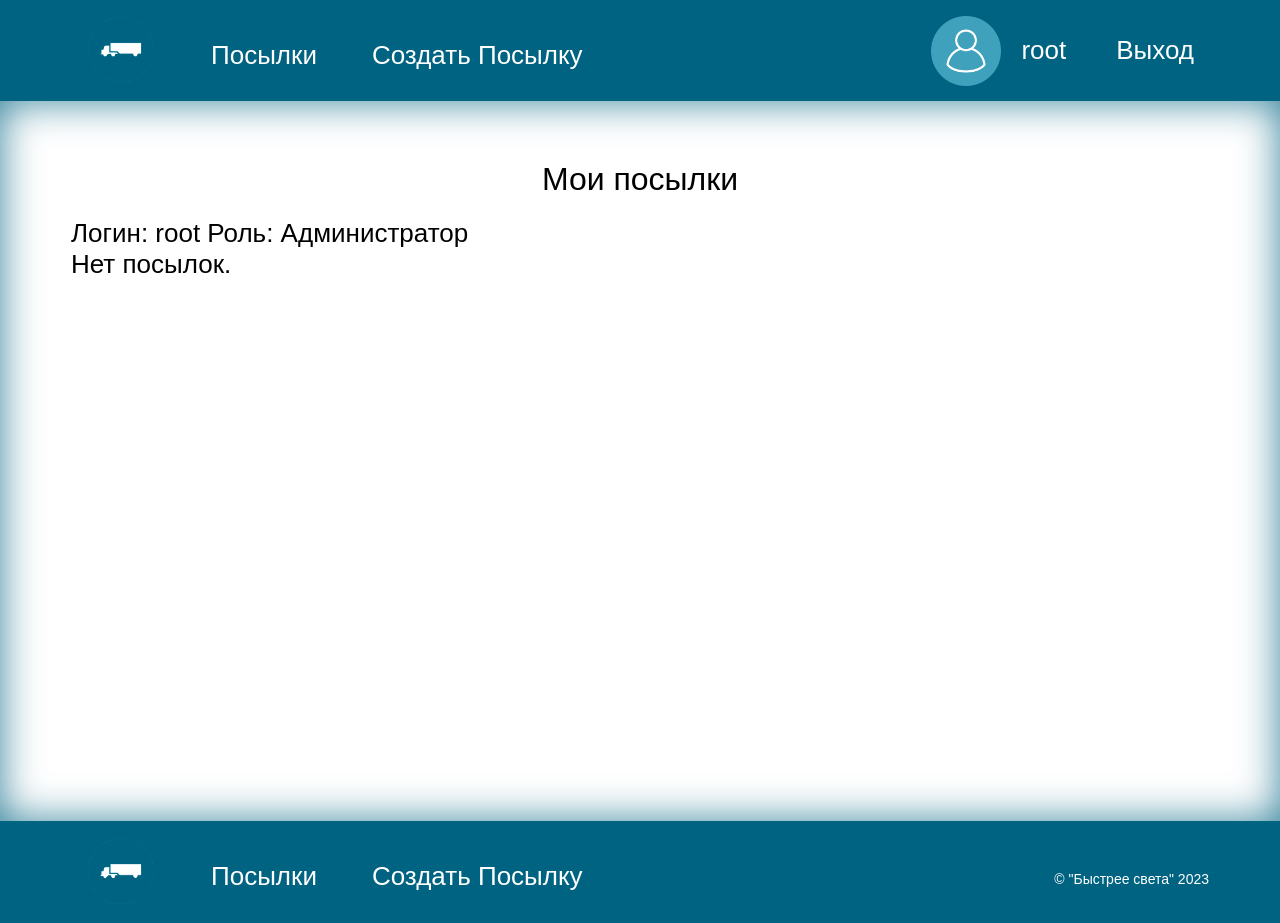
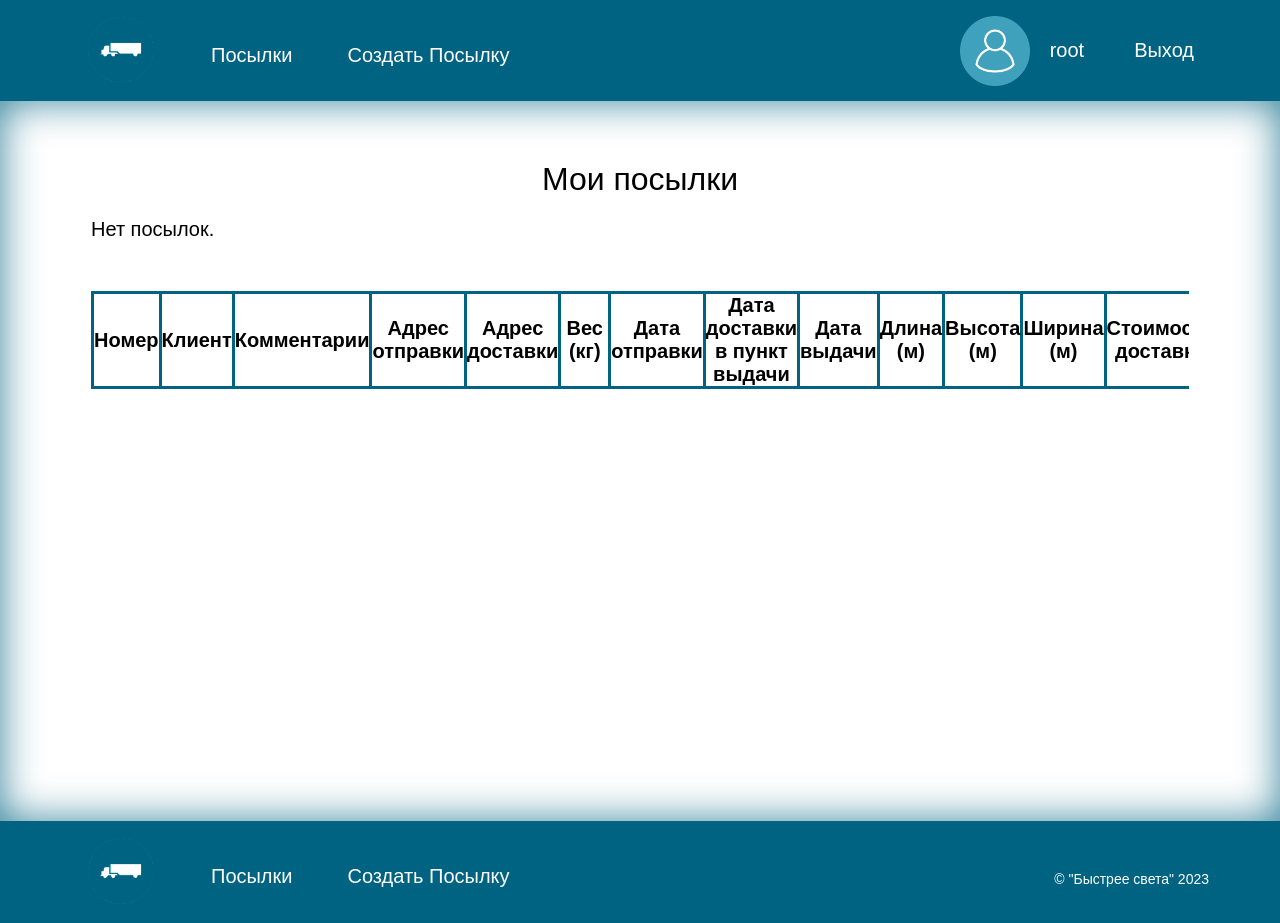
Before and after one commit to Hromt4ik/kursachHromtsov, a Django app: page /mypakeges/ in a window 1280 px wide. Run offline with Django 4.2, Linux system fonts and the light colour scheme; a user stored in the database is signed in; data comes from the database, SQL or seed files in the repository; both versions use the stored data as it was after the commit; lists and menus that the app fills with data are empty; parts of the project's set-up code (start-up, migrations or seed data) failed here and were passed over.

Commit message:
Add files via upload

```diff
--- a/static/css/style.css
+++ b/static/css/style.css
@@ -5,7 +5,7 @@
 	padding: 0px;
 	margin: 0px;
 	border: none;
-    font-size: 26px;
+    font-size: 20px;
     font-family: Arial, Helvetica, sans-serif;
 }
 
@@ -187,7 +187,7 @@ h1{
 	padding: 0px;
 	margin: 0px;
 	border: none;
-    font-size: 26px;
+    font-size: 20px;
     font-family: Arial, Helvetica, sans-serif;
 }
 
@@ -391,7 +404,7 @@ h2{
 
 
 .form-sign > p > input, .form-reset-pass > p > input, .form-change-pass > p > input, .form-login > p > input, .form-user-edit > p > input,
-.create-pakeges > p > input, .create-pakeges > p > select
+.create-pakeges > p > input, .create-pakeges > p > select, .filter-form > p > select, .filter-form > p > input
 {
     border: 1px solid #006382;
     border-radius: 10px;
@@ -740,3 +768,55 @@ box-shadow: 0px 5px 50px -1px rgba(0, 99, 130, 0.8);
 .after-change{
 margin-bottom: 20px;
 }
+
+.scroll-1{
+    overflow: auto;
+    margin: 0 20px;
+}
+
+
+.edit-link{
+    color: white;
+    background-color: #006382;
+    padding: 10px;
+    margin-bottom: 20px;
+    border-radius: 10px;
+    display: flex;
+    max-height: 50px;
+    text-align: center;
+    align-items: center;
+}
+
+.edit-link:hover{
+	background: rgba(0,0,0,0);
+	color: #006382;
+	box-shadow: inset 0 0 0 3px #006382;
+}
+
+.tr-1{
+    font-size: 16px;
+}
+
+.tr-1  th, .tr-1  td{
+    min-width: 50px;
+
+}
+
+.tr-1  td{
+    text-align: center;
+
+}
+
+td {
+ margin-top: 20px;
+ border: 1px solid #006382;
+}
+
+th{
+    border: 3px solid #006382;
+}
+
+table{
+margin-top: 50px;
+ border-collapse: collapse;
+}
--- a/templates/base.html
+++ b/templates/base.html
@@ -7,6 +7,8 @@
     <meta charset="UTF-8">
     <meta name="viewport" content="width=device-width, initial-scale=1.0">
     <title>{% block title %}Быстрее света{% endblock title %}</title>
+        <script src="https://code.jquery.com/jquery-3.6.0.min.js"></script>
+    <script src="https://cdnjs.cloudflare.com/ajax/libs/jquery.mask/1.14.16/jquery.mask.min.js"></script>
 </head>
 
 <body >
--- a/templates/mypakeges.html
+++ b/templates/mypakeges.html
@@ -5,14 +5,57 @@
 <main>
     <div class="container">
     <h2 style="text-align: center; margin-bottom: 20px;">Мои посылки</h2>
-    {%if user.is_authenticated%}
-        <p>{{request.user}}</p>
-    {%endif%}
-    {% for p in packages %}
-        <h4>{{ p.delivery_address }}</h4>
-         {% empty %}
+
+
+
+            <div class="scroll-1">
+     <table>
+        <thead >
+        <tr class="tr-1">
+            <th>Номер</th>
+            <th>Клиент</th>
+            <th>Комментарии</th>
+            <th>Адрес отправки</th>
+            <th>Адрес доставки</th>
+            <th>Вес (кг)</th>
+            <th>Дата отправки</th>
+            <th>Дата доставки в пункт выдачи</th>
+            <th>Дата выдачи</th>
+            <th>Длина (м)</th>
+            <th>Высота (м)</th>
+            <th>Ширина (м)</th>
+            <th>Стоимость доставки</th>
+            <th>Категория груза</th>
+            <th>Статус</th>
+        </tr>
+    </thead>
+    <tbody>
+        {% for p in packages %}
+        <tr class="tr-1">
+            <td>{{ p.id }}</td>
+            <td>{{ p.client_id }}</td>
+            <td>{{ p.comments }}</td>
+            <td>{{ p.sending_address }}</td>
+            <td>{{ p.delivery_address }}</td>
+            <td>{{ p.weight }}</td>
+            <td>{{ p.date_of_receipt }}</td>
+            <td>{{ p.delivery_date }}</td>
+            <td>{{ p.date_of_issue }}</td>
+            <td>{{ p.length }}</td>
+            <td>{{ p.height }}</td>
+            <td>{{ p.width }}</td>
+            <td>{{ p.cost }}</td>
+            <td>{{ p.cargo_category }}</td>
+            <td>{{ p.status }}</td>
+        </tr>
+        {% empty %}
         <p>Нет посылок.</p>
         {% endfor %}
+        </tbody>
+    </table>
+        </div>
+
+
     </div>
 </main>
 {% endblock %}
```
Also changed, not shown: other parts of static/css/style.css (+32 -4 lines), navigate/forms.py (+14 -8 lines), templates/account_edit.html (+7 -0 lines), templates/employeerpakages.html (+10 -8 lines), templates/services.html (+4 -5 lines), templates/signup.html (+8 -0 lines), db.sqlite3, navigate/migrations/0001_initial.py, 2 other files.
